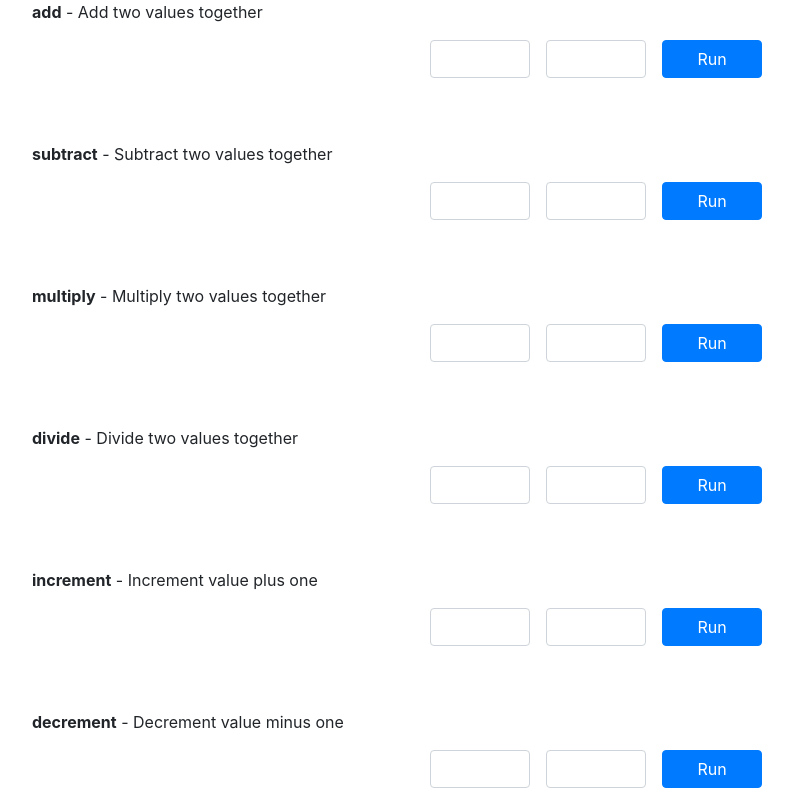
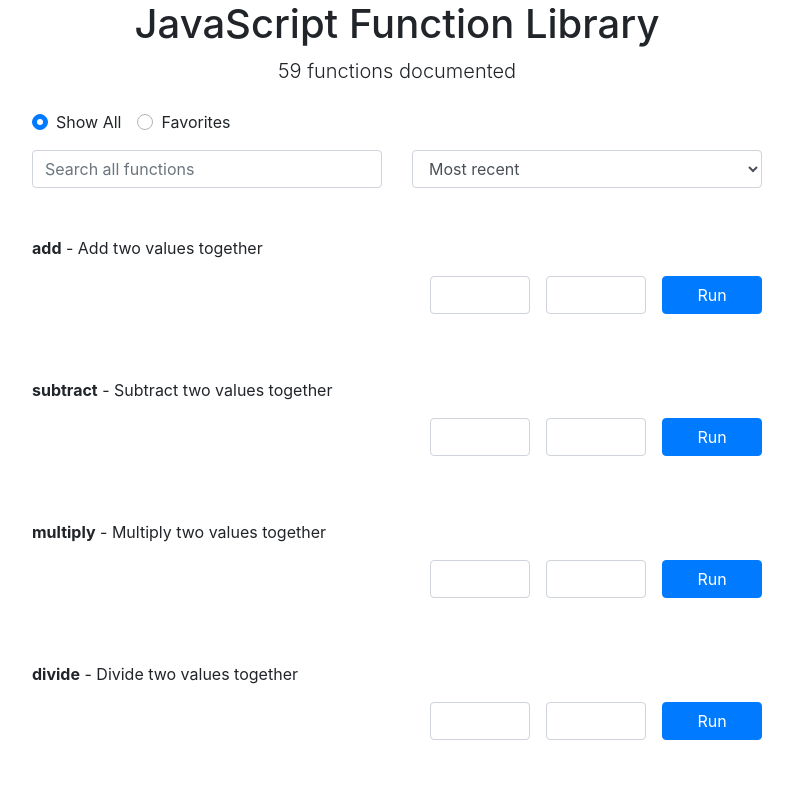
Before and after one commit to jpilapil/react-utility-library, a React (Create React App) app: page / in a window 1280 px wide. Shown: the top 800 px of the page, without its empty margins (243-1036 px from the left). Built offline with nearby package versions, Linux system fonts and the light colour scheme.

Commit message:
add uiData and functionUI

```diff
--- a/package.json
+++ b/package.json
@@ -6,6 +6,7 @@
     "@testing-library/jest-dom": "^4.2.4",
     "@testing-library/react": "^9.5.0",
     "@testing-library/user-event": "^7.2.1",
+    "lodash": "^4.17.15",
     "node-sass": "^4.14.1",
     "react": "^16.13.1",
     "react-dom": "^16.13.1",
--- a/src/App.js
+++ b/src/App.js
@@ -1,56 +1,124 @@
-import React, { Component } from "react";
+import React from "react";
 import "./style/master.scss"; // applies global scss
 import { uiData } from "./data/ui"; // import uiData from data/ui
+import FunctionUI from "./components/FunctionUI";
 
-export default class App extends Component {
+export default class App extends React.Component {
    // everything that the webpage needs
    // happens before page is rendered
    // constructor method is a function that exists in the class we named App
    constructor() {
       super();
       console.log(uiData);
+      this.state = {
+         isFavoritesChecked: false,
+         allFuncs: uiData,
+         displayedFuncs: uiData,
+      };
+   }
+
+   toggleFavorites(e) {
+      this.setState({ isFavoritesChecked: !this.state.isFavoritesChecked });
+      const userInput = e.target.id; // checks id of the radio button user clicked, viewModeFavorites or viewModeAll
+      console.log(userInput);
+      const allFuncs = [...this.state.allFuncs];
+      if (userInput === "viewModeFavorites") {
+         const filteredFuncs = allFuncs.filter((func) => {
+            return func.isFavorite === true;
+         });
+         console.log(filteredFuncs);
+         this.setState({ displayedFuncs: filteredFuncs }); // display all filtered funcitons
+      } else {
+         this.setState({ displayedFuncs: allFuncs }); // display all functions
+      }
    }
 
    // render things in constructor
    // render method is a function that exists in the class we named App
    render() {
-      // console.log(uiData);
+      const getFunctionsNum = () => {
+         // gets the number of functions from uiData array
+         return uiData.length;
+      };
+
       return (
          <div className="container">
             <div className="row">
-               {uiData.map((component) => {
+               <div className="col-12 col-lg-8 offset-lg-2 mb-5">
+                  <h1 className="d-flex justify-content-center">
+                     JavaScript Function Library
+                  </h1>
+                  <p className="text-center lead mb-4">
+                     {getFunctionsNum()} functions documented
+                  </p>
+                  <div className="custom-control custom-radio custom-control-inline">
+                     <input
+                        type="radio"
+                        id="viewModeAll"
+                        name="viewMode"
+                        className="custom-control-input"
+                        checked={!this.state.isFavoritesChecked}
+                        // in the event that show all radio button is clicked, run toggleFavorites function
+                        onChange={(e) => {
+                           this.toggleFavorites(e);
+                        }}
+                     />
+                     <label
+                        className="custom-control-label"
+                        htmlFor="viewModeAll"
+                     >
+                        Show All
+                     </label>
+                  </div>
+                  <div className="custom-control custom-radio custom-control-inline">
+                     <input
+                        type="radio"
+                        id="viewModeFavorites"
+                        name="viewMode"
+                        className="custom-control-input"
+                        checked={this.state.isFavoritesChecked}
+                        onChange={(e) => {
+                           this.toggleFavorites(e);
+                        }}
+                     />
+                     <label
+                        className="custom-control-label"
+                        htmlFor="viewModeFavorites"
+                     >
+                        Favorites
+                     </label>
+                  </div>
+                  <div className="row mt-3">
+                     <div className="col-6">
+                        <input
+                           type="text"
+                           className="form-control"
+                           placeholder="Search all functions"
+                           aria-label="Search all functions"
+                           aria-describedby="searchInput"
+                           id="searchInput"
+                        />
+                     </div>
+                     <div className="col-6">
+                        <select className=" form-control">
+                           <option>Most recent</option>
+                           <option>Oldest</option>
+                           <option>A - Z</option>
+                           <option>Z - A</option>
+                        </select>
+                     </div>
+                  </div>
+               </div>
+
+               {this.state.displayedFuncs.map((functionUI) => {
+                  const { name, desc, inputs } = functionUI;
                   return (
-                     <div className="col-12 col-lg-8 offset-lg-2 mb-5">
-                        <p className="name">
-                           {/* &nbsp; adds white space */}
-                           <b>{component.name}</b>&nbsp;-&nbsp;{component.desc}
-                        </p>
-                        <pre style={{ display: "none" }}>
-                           <code></code>
-                        </pre>
-                        <div className="actions float-right">
-                           <input
-                              type="text"
-                              className="form-control inline-action"
-                           />
-                           <input
-                              type="text"
-                              className="form-control inline-action"
-                           />
-                           <button className="btn btn-primary inline-action">
-                              Run
-                           </button>
-                        </div>
-                        <div className="clearfix mb-3"></div>
-                        <div
-                           className="alert alert-primary"
-                           style={{ display: "none" }}
-                        ></div>
-                        <div
-                           className="alert alert-danger"
-                           style={{ display: "none" }}
-                        ></div>
-                     </div>
+                     <FunctionUI
+                        key={name}
+                        name={name}
+                        desc={desc}
+                        inputs={inputs}
+                     />
                   );
                })}
                <h1 className="text-primary">carne</h1>
--- /dev/null
+++ b/src/components/FunctionUI.js
@@ -0,0 +1,42 @@
+import React from "react";
+export default function FunctionUI(props) {
+   // create function to render inputs
+   // loops through each number of inputs, push html input into empty input array
+   function renderInputs(num) {
+      const inputs = [];
+      for (let i = 0; i < num; i++) {
+         const id = `${props.name}, ${i}`;
+
+         inputs.push(
+            // push input elements into inputs array
+            <input
+               key={id}
+               id={id}
+               type="text"
+               className="form-control inline-action"
+            />
+         );
+      }
+      return inputs;
+   }
+   return (
+      <div className="col-12 col-lg-8 offset-lg-2 mb-5">
+         <p className="name">
+            {/* &nbsp; adds white space */}
+            <b>{props.name}</b>&nbsp;-&nbsp;{props.desc}
+         </p>
+         <pre style={{ display: "none" }}>
+            <code></code>
+         </pre>
+         <div className="actions float-right">
+            {/* input fields */}
+            {/* render array of elements */}
+            {renderInputs(props.inputs)}
+            <button className="btn btn-primary inline-action">Run</button>
+         </div>
+         <div className="clearfix mb-3"></div>
+         <div className="alert alert-primary" style={{ display: "none" }}></div>
+         <div className="alert alert-danger" style={{ display: "none" }}></div>
+      </div>
+   );
+}
--- a/src/data/ui.js
+++ b/src/data/ui.js
@@ -1,4 +1,5 @@
 export const uiData = [
+   // array of objects
    {
       name: "add",
       desc: "Add two values together",
@@ -100,7 +101,8 @@ export const uiData = [
    },
    {
       name: "constructStringVariables",
-    desc: "Concatenate string with variables (enter first name and last name)",
+      desc:
+         "Concatenate string with variables (enter first name and last name)",
       inputs: 2,
       type: "basic",
       typeNum: 100,
```
Lines whose indentation alone changed are shown as unchanged.
